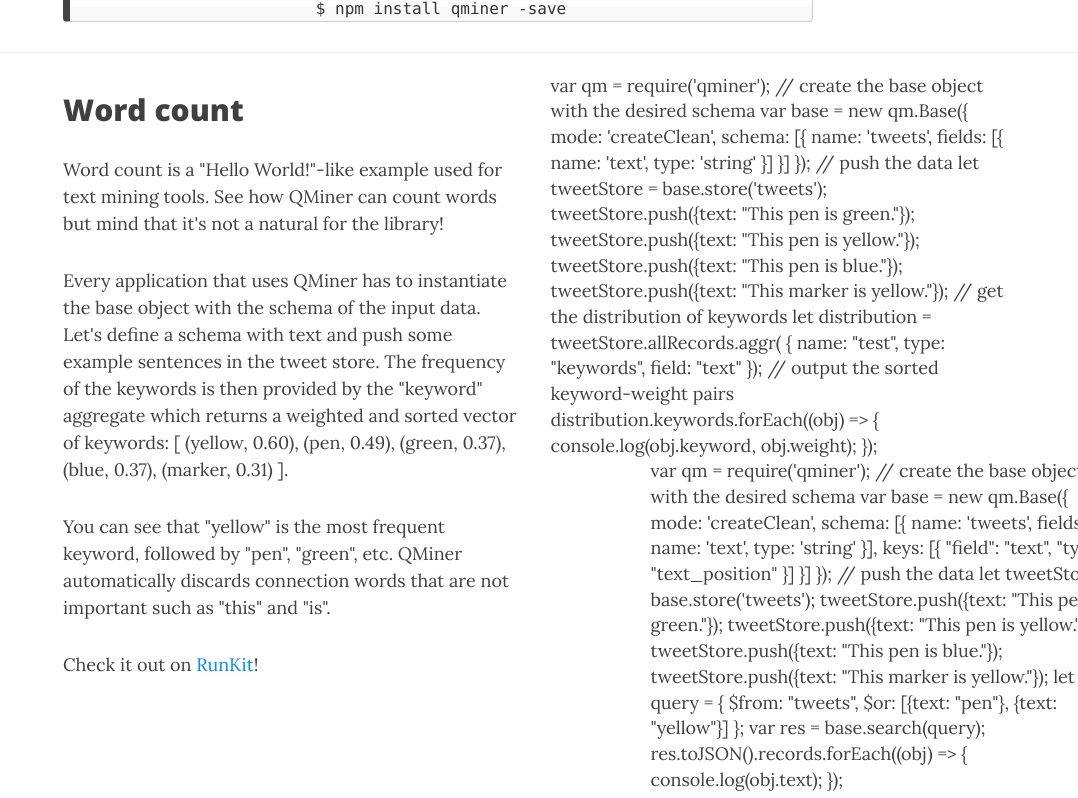
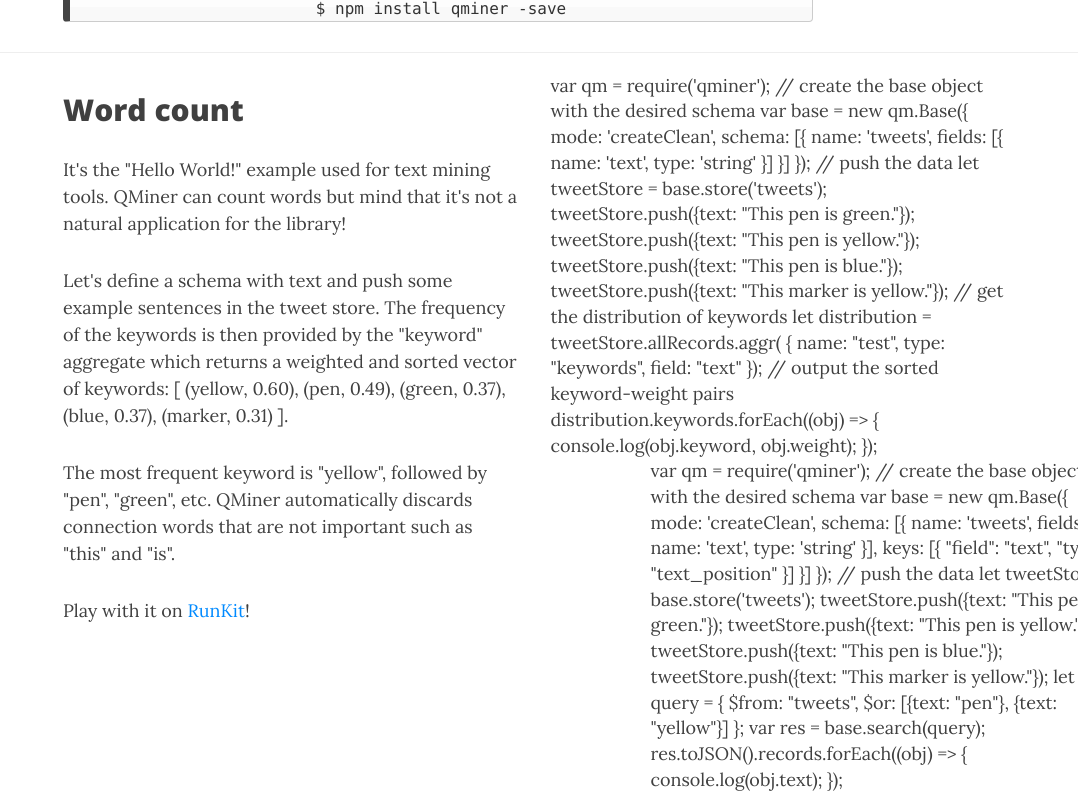
Before and after one commit to qminer/qminer.github.io, a Jekyll site: the page built from index.html, in a window 1280 px wide and 900 px high, scrolled down 725 px, cut to the strip 102-900 px from the top of the window. Shown: the whole strip, without its empty margins (202-1280 px from the left). Built offline with Jekyll 4.4.1, drawn with Linux system fonts in a browser that asks for light colours; nearby versions of some CDN libraries; the list of posts is cut into pages by our own code.

Commit message:
Cut text.

```diff
--- a/index.html
+++ b/index.html
@@ -23,13 +23,13 @@
   <div class="row">
     <div class="col-xl-5 col-lg-5 col-md-5 col-md-offset-1">
       <h2 class="post-title"> Word count</h2>
-      <p> Word count is a "Hello World!"-like example used for text mining tools. See how QMiner can count words but mind that it's not a natural for the library! </p>
+      <p> It's the "Hello World!" example used for text mining tools. QMiner can count words but mind that it's not a natural application for the library! </p>
 
-      <p>Every application that uses QMiner has to instantiate the base object with the schema of the input data. Let's define a schema with text and push some example sentences in the tweet store. The frequency of the keywords is then provided by the "keyword" aggregate which returns a weighted and sorted vector of keywords: [ (yellow, 0.60), (pen, 0.49), (green, 0.37), (blue, 0.37), (marker, 0.31) ]. </p>
+      <p>Let's define a schema with text and push some example sentences in the tweet store. The frequency of the keywords is then provided by the "keyword" aggregate which returns a weighted and sorted vector of keywords: [ (yellow, 0.60), (pen, 0.49), (green, 0.37), (blue, 0.37), (marker, 0.31) ]. </p>
 
-      <p>You can see that "yellow" is the most frequent keyword, followed by "pen", "green", etc. QMiner automatically discards connection words that are not important such as "this" and "is".</p>
+      <p>The most frequent keyword is "yellow", followed by "pen", "green", etc. QMiner automatically discards connection words that are not important such as "this" and "is".</p>
 
-      <p>Check it out on <a href="https://runkit.com/carolninap/5a21517b57d217001278fd2a" class="post-read-more">RunKit</a>!</p>
+      <p>Play with it on <a href="https://runkit.com/carolninap/5a21517b57d217001278fd2a" class="post-read-more">RunKit</a>!</p>
     </div>
     <div class="col-xl-5 col-lg-5 col-md-5">
       <div id="word-count">
```
